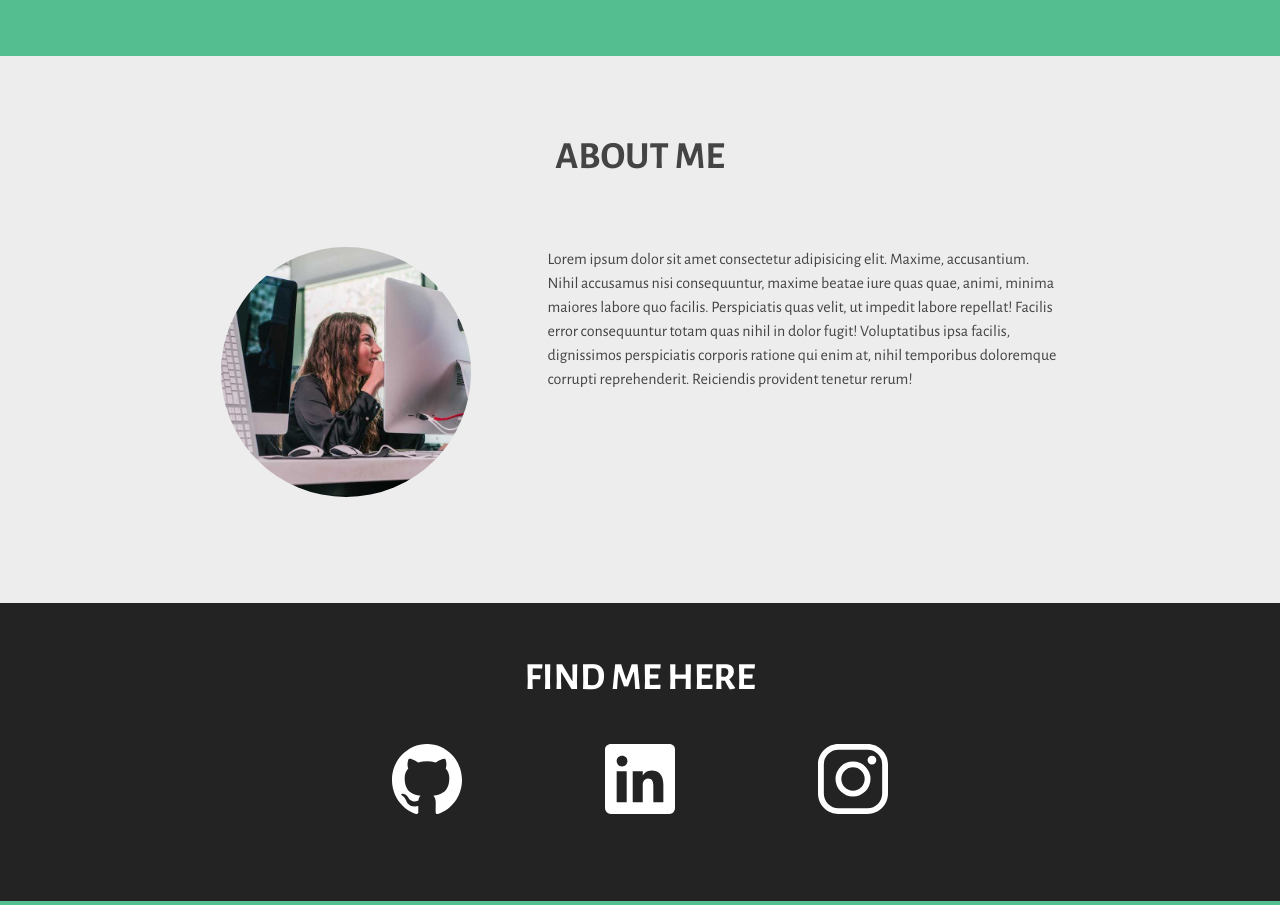
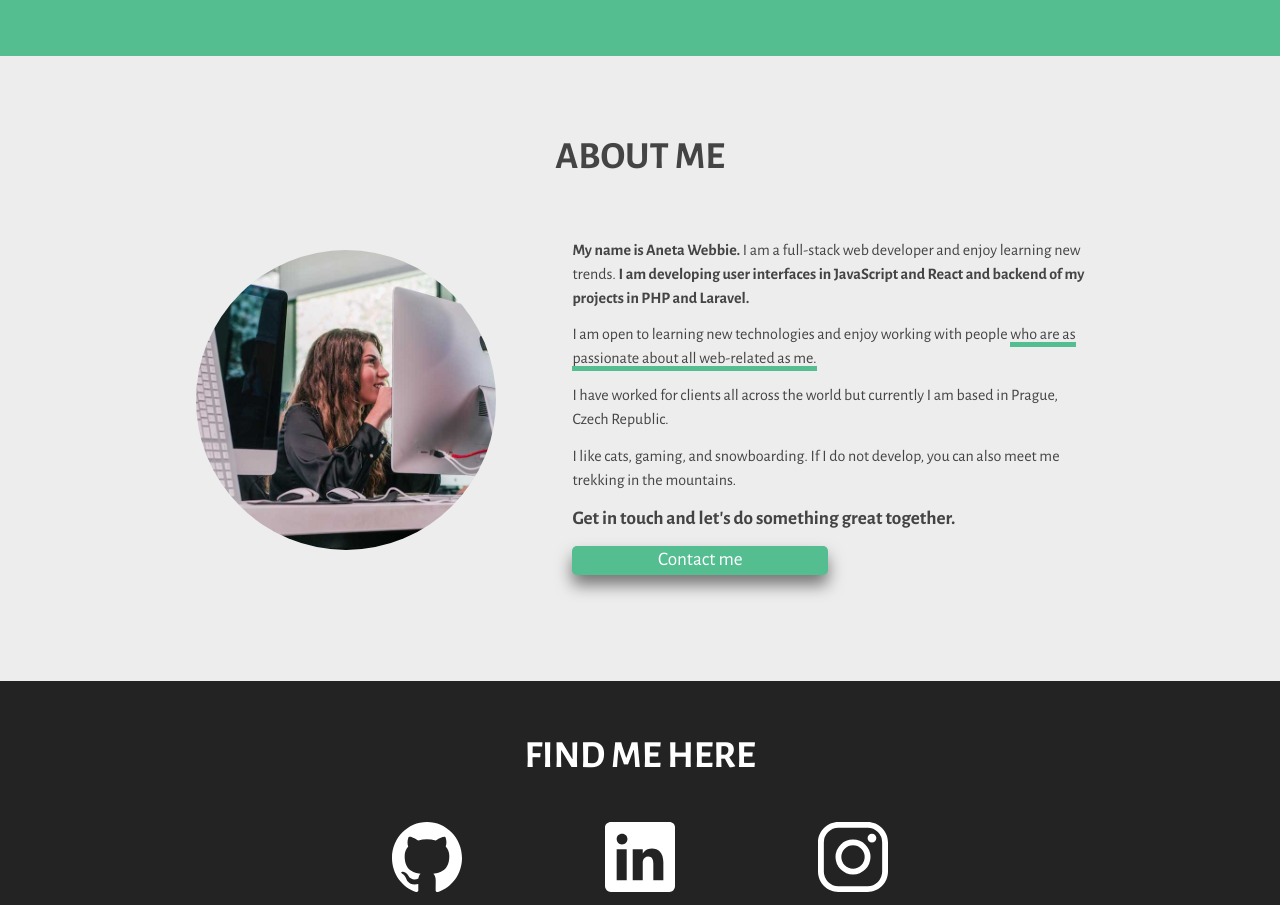
Before and after one commit to KubaGithub92/aneta_webbie_portfolio_scss, a website: page src/index.html in a window 1280 px wide. Shown: the part 2600-3505 px from the top of the page. Drawn offline with nearby package versions, Linux system fonts and the light colour scheme; files that its build step writes are made by us from their sources.

Commit message:
styled and finished About me section

```diff
--- a/src/index.html
+++ b/src/index.html
@@ -240,15 +240,14 @@
             />
           </div>
           <div class="about__text">
-            Lorem ipsum dolor sit amet consectetur adipisicing elit. Maxime,
-            accusantium. Nihil accusamus nisi consequuntur, maxime beatae iure
-            quas quae, animi, minima maiores labore quo facilis. Perspiciatis
-            quas velit, ut impedit labore repellat! Facilis error consequuntur
-            totam quas nihil in dolor fugit! Voluptatibus ipsa facilis,
-            dignissimos perspiciatis corporis ratione qui enim at, nihil
-            temporibus doloremque corrupti reprehenderit. Reiciendis provident
-            tenetur rerum!
+            <p><strong>My name is Aneta Webbie.</strong> I am a full-stack web developer and enjoy learning new trends. <strong>I am developing user interfaces in JavaScript and React and backend of my projects in PHP and Laravel.</strong></p>
+            <p>I am open to learning new technologies and enjoy working with people <span class="text text_underscore">who are as passionate about all web-related as me.</span></p>
+            <p>I have worked for clients all across the world but currently I am based in Prague, Czech Republic.</p>
+            <p>I like cats, gaming, and snowboarding. If I do not develop, you can also meet me trekking in the mountains.</p>
+            <p>Get in touch and let's do something great together.</p>
+            <a class="about__button" href="#contact">Contact me</a>
           </div>
+
         </div>
       </section>
       <section class="section-find" id="find">
--- a/src/scss/style.scss
+++ b/src/scss/style.scss
@@ -284,7 +284,7 @@ h1 {
       }
 
       &-percentages {
-        width: 100%;
+        width: 80%;
         height: 100%;
         background-color: $ligth-gray;
         display: flex;
@@ -385,6 +385,7 @@ h1 {
 
   h2 {
     text-align: center;
+    padding-bottom: 1rem;
   }
 
   .about__container {
@@ -393,18 +394,18 @@ h1 {
     display: flex;
     flex-flow: row wrap;
     justify-content: center;
+    align-items: center;
     gap: 4.8rem;
-    // background-color: orangered;
     padding: 1.8rem 0;
 
-    @media (max-width: 816px) {
+    @media (max-width: 941px) {
       gap: 2.4rem;
       padding: 0;
     }
 
     .about__image {
-      width: 250px;
-      height: 250px;
+      width: 300px;
+      height: 300px;
       border-radius: 50%;
       overflow: hidden;
       justify-content: center;
@@ -412,6 +413,7 @@ h1 {
 
     .about__image-item {
       width: 100%;
+      height: 100%;
       transition: all 0.4s;
       &:hover {
         transform: scale(1.1);
@@ -422,8 +424,42 @@ h1 {
       width: 50%;
       line-height: 1.5;
 
-      @media (max-width: 816px) {
+      @media (max-width: 941px) {
         width: 70%;
+      }
+
+      p {
+        margin: 0.8rem 0;
+
+        &:nth-last-child(2) {
+          font-size: 1.2rem;
+          font-weight: 700;
+        }
+
+        .text_underscore {
+          border-bottom: 5px solid $green;
+        }
+      }
+      .about__button {
+        display: block;
+        width: 50%;
+        background-color: $green;
+        border-radius: 5px;
+        text-align: center;
+        color: #fff;
+        font-size: 1.2rem;
+        text-decoration: none;
+        box-shadow: 0 10px 1rem rgba($color: #000000, $alpha: 0.5);
+        transition: all 0.4s;
+
+        @media (max-width: 941px) {
+          margin: 0 auto;
+        }
+
+        &:active {
+          box-shadow: 0 0 8px rgba(0, 0, 0, 0.3);
+          transform: scale(0.97);
+        }
       }
     }
   }
@@ -545,15 +581,12 @@ h1 {
       border-radius: 3px;
       padding: 5px 0;
       border: none;
-      /////////////////////////////////////////// TEMPORARY CHANGES
-
-      // box-shadow: 0 0 10px 2px rgba(0, 0, 0, 0.07);
-      box-shadow: 0 0 5px 3px rgba(0, 0, 0, 0.15);
+      box-shadow: 0 10px 1rem rgba($color: #000000, $alpha: 0.5);
       transition: all 0.5s;
+      cursor: pointer;
 
       &:active {
-        // box-shadow: 0 0 5px 5px rgba(0, 0, 0, 0.15);
-        box-shadow: 0 0 10px 2px rgba(0, 0, 0, 0.07);
+        box-shadow: 0 0 8px rgba(0, 0, 0, 0.3);
         transform: scale(0.99);
       }
       font: {
```
Also changed, not shown: dist/css/style.css, dist/index.html, 1 other file.
